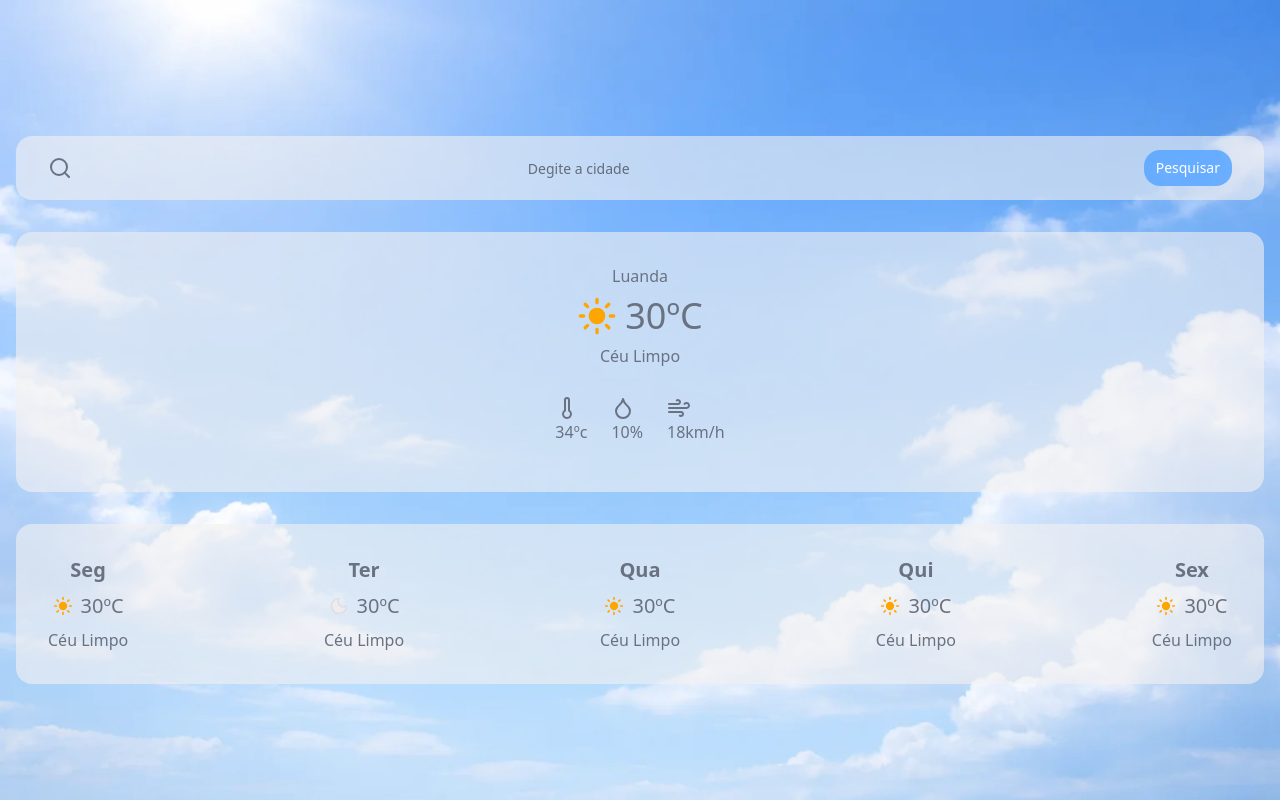
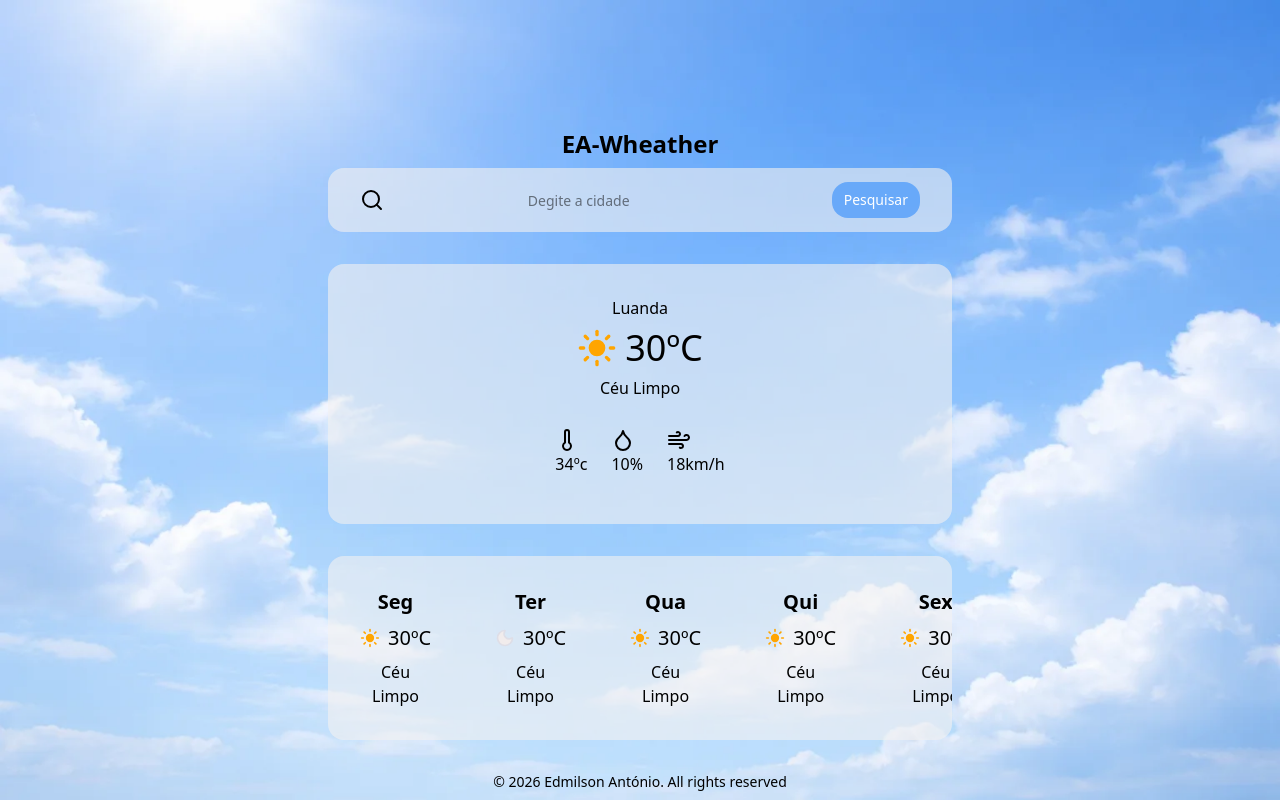
Before and after one commit to EdmilsonEdstar/EA-Clima, a React (Vite) app: page / in a window 1280 px wide. Built offline with nearby package versions, Linux system fonts and the light colour scheme.

Commit message:
template completo com dark e light mode

```diff
--- a/index.html
+++ b/index.html
@@ -6,7 +6,7 @@
     <meta name="viewport" content="width=device-width, initial-scale=1.0" />
     <title>clima</title>
   </head>
-  <body class="bg-slate-100 text-slate-900">
+  <body>
     <div id="root"></div>
     <script type="module" src="/src/main.tsx"></script>
   </body>
--- a/src/App.tsx
+++ b/src/App.tsx
@@ -1,3 +1,4 @@
+import { Footer } from "./Footer"
 import "./index.css"
 import { Pesquisar } from "./Search/Pesquisar"
 import { ShoWheather } from "./ShowWheather/ShoWheather"
@@ -17,6 +18,7 @@ function App() {
         <main className="w-full flex flex-col justify-center items-center mb-8">
           <ShowWheatherWeek/>
         </main>
+        <Footer/>
       </>
   )
 }
--- /dev/null
+++ b/src/Footer.tsx
@@ -0,0 +1,14 @@
+export function Footer(){
+    return(
+        <main className="w-full bottom-0 text-2xl">
+            <div className="space-y-6 mx-6">
+                        <div className="space-y-2">
+                            <p className="text-center text-sm text-[var(--text-color)]">
+                                &copy; {new Date().getFullYear()} Edmilson António. All rights reserved
+                            </p>
+                        </div>
+            </div>
+        </main>
+
+    )
+}
--- a/src/Search/Pesquisar.tsx
+++ b/src/Search/Pesquisar.tsx
@@ -1,15 +1,15 @@
-import { SearchIcon } from "lucide-react"
+import {SearchIcon } from "lucide-react"
 
 export function Pesquisar() {
 
   return (
         <>
-            <label htmlFor="search" className="text-2xl pb-2"></label>
+            <label htmlFor="search" className=" flex text-2xl pb-2 text-[var(--text-color)] font-bold">EA-Wheather</label>
 
-             <div className="w-full flex justify-between items-center gap-2 px-8  bg-[var(--bg-color)] text-[var(--text-color)] rounded-2xl ">
-                <span><SearchIcon className="text-gray-500" /></span>
+             <div className="w-full xl:w-[50%] flex justify-between items-center gap-2 px-8  bg-[var(--bg-color)] text-[var(--text-color)] rounded-2xl ">
+                <span><SearchIcon className="text-[var(--text-color)]" /></span>
                 <input type="text" id="search" placeholder="Degite a cidade" className="h-[4rem] w-[10rem] text-sm focus:outline-none" />
-                <button className="bg-blue-400/80 text-white px-3 py-2  rounded-2xl text-sm">Pesquisar</button>
+                <button className="bg-[var(--bt-color)] text-white px-3 py-2  rounded-2xl text-sm xl:text-center">Pesquisar</button>
              </div>
         </>
   )
--- a/src/ShowWheather/ShoWheather.tsx
+++ b/src/ShowWheather/ShoWheather.tsx
@@ -4,18 +4,18 @@ export function ShoWheather() {
 
   return (
         <>
-             <div className="w-full flex flex-col justify-center items-center gap-3 py-8 px-2  bg-[var(--bg-color)] text-[var(--text-color)] rounded-2xl ">
+             <div className="w-full xl:w-[50%] flex flex-col justify-center items-center gap-3 py-8 px-2  bg-[var(--bg-color)] text-[var(--text-color)] rounded-2xl ">
                 <div className="flex flex-col justify-center items-center gap-2">
-                    <span className="text-gray-500">Luanda</span>
+                    <span className="text-[var(--text-color)]">Luanda</span>
                     <div className="flex justify-center items-center gap-2 text-4xl">
-                      <Sun  size={40} fill="orange" stroke="orange" /><span className="text-gray-500">30ºC</span>
+                      <Sun  size={40} fill="orange" stroke="orange" /><span className="text-[var(--text-color)]">30ºC</span>
                     </div>
-                    <span className="text-gray-500">Céu Limpo</span>
+                    <span className="text-[var(--text-color)]">Céu Limpo</span>
                 </div>
                 <div className="flex  justify-between items-center py-4 gap-6">
-                    <span className="text-gray-500"><LucideThermometer/> 34ºc</span>
-                    <span className="text-gray-500"> <Droplet/> 10%</span>
-                    <span className="text-gray-500"> <WindIcon/> 18km/h</span>
+                    <span className="text-[var(--text-color)]"><LucideThermometer/> 34ºc</span>
+                    <span className="text-[var(--text-color)]"> <Droplet/> 10%</span>
+                    <span className="text-[var(--text-color)]"> <WindIcon/> 18km/h</span>
                 </div>
              </div>
         </>
--- a/src/ShowWheatherWeek/ShowWheatherWeek.tsx
+++ b/src/ShowWheatherWeek/ShowWheatherWeek.tsx
@@ -4,45 +4,45 @@ export function ShowWheatherWeek() {
 
   return (
         <>
-             <div className="w-full flex justify-between items-center overflow-y-auto text-center gap-16 py-8 px-8 bg-[var(--bg-color)] text-[var(--text-color)] rounded-2xl ">
+             <div className="w-full xl:w-[50%] flex justify-between items-center overflow-y-auto text-center gap-16 py-8 px-8 bg-[var(--bg-color)] text-[var(--text-color)] rounded-2xl ">
                 <div className="flex flex-col justify-center items-center gap-2">
-                    <span className="text-gray-500 font-bold text-xl">Seg</span>
+                    <span className="text-[var(--text-color)] font-bold text-xl">Seg</span>
                     <div className="flex justify-center items-center gap-2 text-xl">
-                      <Sun  size={20} fill="orange" stroke="orange" /><span className="text-gray-500">30ºC</span>
+                      <Sun  size={20} fill="orange" stroke="orange" /><span className="text-[var(--text-color)]">30ºC</span>
                     </div>
-                    <span className="text-gray-500">Céu Limpo</span>
+                    <span className="text-[var(--text-color)]">Céu Limpo</span>
                 </div>
 
                 <div className="flex flex-col justify-center items-center gap-2">
-                    <span className="text-gray-500 font-bold text-xl">Ter</span>
+                    <span className="text-[var(--text-color)] font-bold text-xl">Ter</span>
                     <div className="flex justify-center items-center gap-2 text-xl">
-                      <Moon  size={20} fill="#f1ecec" stroke="#dedee7" /><span className="text-gray-500">30ºC</span>
+                      <Moon  size={20} fill="#f1ecec" stroke="#dedee7" /><span className="text-[var(--text-color)]">30ºC</span>
                     </div>
-                    <span className="text-gray-500">Céu Limpo</span>
+                    <span className="text-[var(--text-color)]">Céu Limpo</span>
                 </div>
 
                 <div className="flex flex-col justify-center items-center gap-2">
-                    <span className="text-gray-500 font-bold text-xl">Qua</span>
+                    <span className="text-[var(--text-color)] font-bold text-xl">Qua</span>
                     <div className="flex justify-center items-center gap-2 text-xl">
-                      <Sun  size={20} fill="orange" stroke="orange" /><span className="text-gray-500">30ºC</span>
+                      <Sun  size={20} fill="orange" stroke="orange" /><span className="text-[var(--text-color)]">30ºC</span>
                     </div>
-                    <span className="text-gray-500">Céu Limpo</span>
+                    <span className="text-[var(--text-color)]">Céu Limpo</span>
                 </div>
 
                 <div className="flex flex-col justify-center items-center gap-2">
-                    <span className="text-gray-500 font-bold text-xl">Qui</span>
+                    <span className="text-[var(--text-color)] font-bold text-xl">Qui</span>
                     <div className="flex justify-center items-center gap-2 text-xl">
-                      <Sun  size={20} fill="orange" stroke="orange" /><span className="text-gray-500">30ºC</span>
+                      <Sun  size={20} fill="orange" stroke="orange" /><span className="text-[var(--text-color)]">30ºC</span>
                     </div>
-                    <span className="text-gray-500">Céu Limpo</span>
+                    <span className="text-[var(--text-color)]">Céu Limpo</span>
                 </div>
 
                 <div className="flex flex-col justify-center items-center gap-2">
-                    <span className="text-gray-500 font-bold text-xl">Sex</span>
+                    <span className="text-[var(--text-color)] font-bold text-xl">Sex</span>
                     <div className="flex justify-center items-center gap-2 text-xl">
-                      <Sun  size={20} fill="orange" stroke="orange" /><span className="text-gray-500">30ºC</span>
+                      <Sun  size={20} fill="orange" stroke="orange" /><span className="text-[var(--text-color)]">30ºC</span>
                     </div>
-                    <span className="text-gray-500">Céu Limpo</span>
+                    <span className="text-[var(--text-color)]">Céu Limpo</span>
                 </div>
              </div>
         </>
--- a/src/index.css
+++ b/src/index.css
@@ -16,7 +16,6 @@
 
     @media (prefers-color-scheme: dark) {
       body {
-          width: 100%;
           height: 100vh;
           background-image: var(--dark);
           background-size: cover; /* Corrigido: era background-color: cover */
@@ -25,12 +24,12 @@
           padding: 10% 1rem;
           --bg-color: rgba(27, 27, 27, 0.6);
           --text-color:white;
+          --bt-color:rgb(26, 81, 147,0.5);
       }
     }
 
     @media (prefers-color-scheme: light) {
       body {
-          width: 100%;
           height: 100vh;
           background-image: var(--light);
           background-size: cover; /* Corrigido: era background-color: cover */
@@ -39,6 +38,8 @@
           padding: 10% 1rem;
           --bg-color: rgba(244, 242, 242, 0.6);
           --text-color: black;
+          --bt-color:rgba(96, 165, 250, 0.9);
+          ;
       }
     }
   }
```
